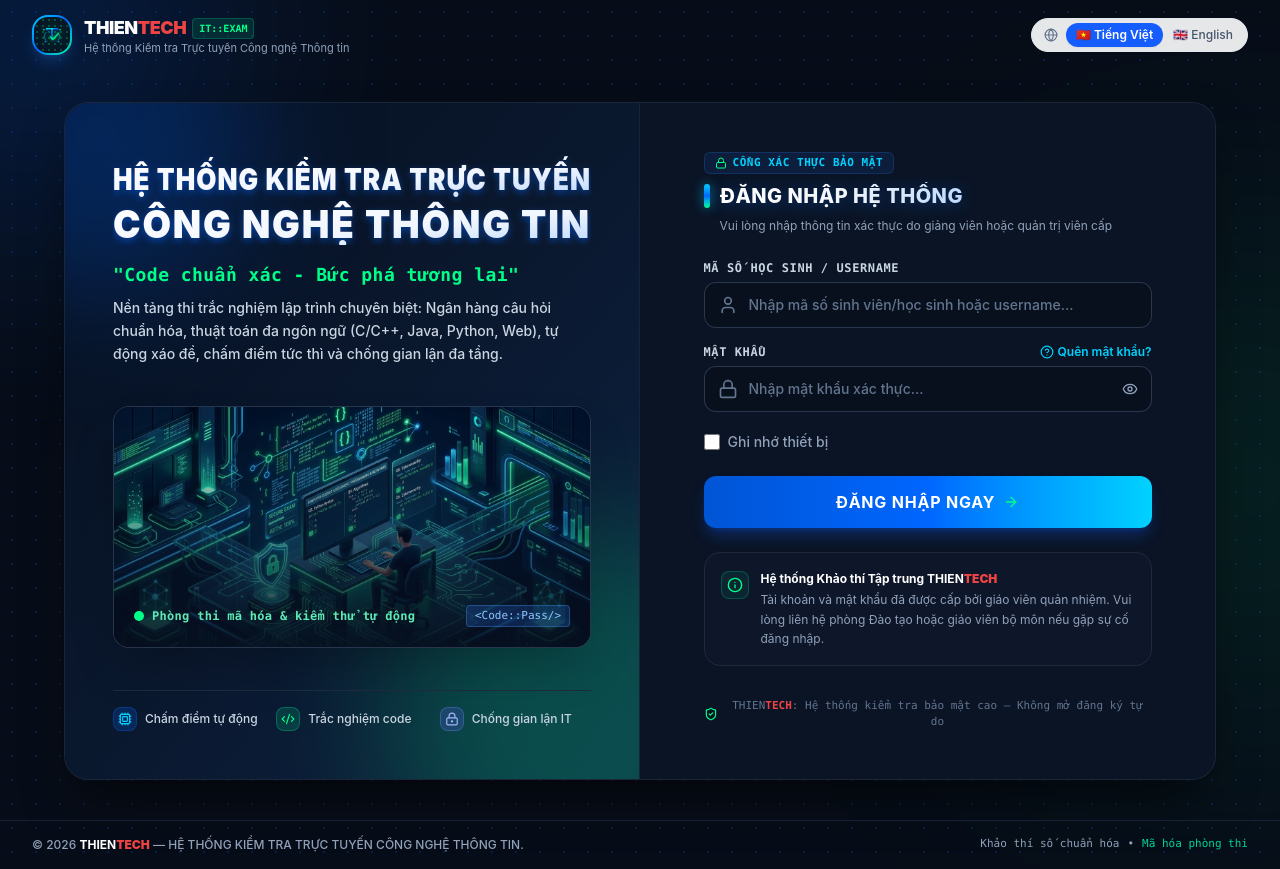
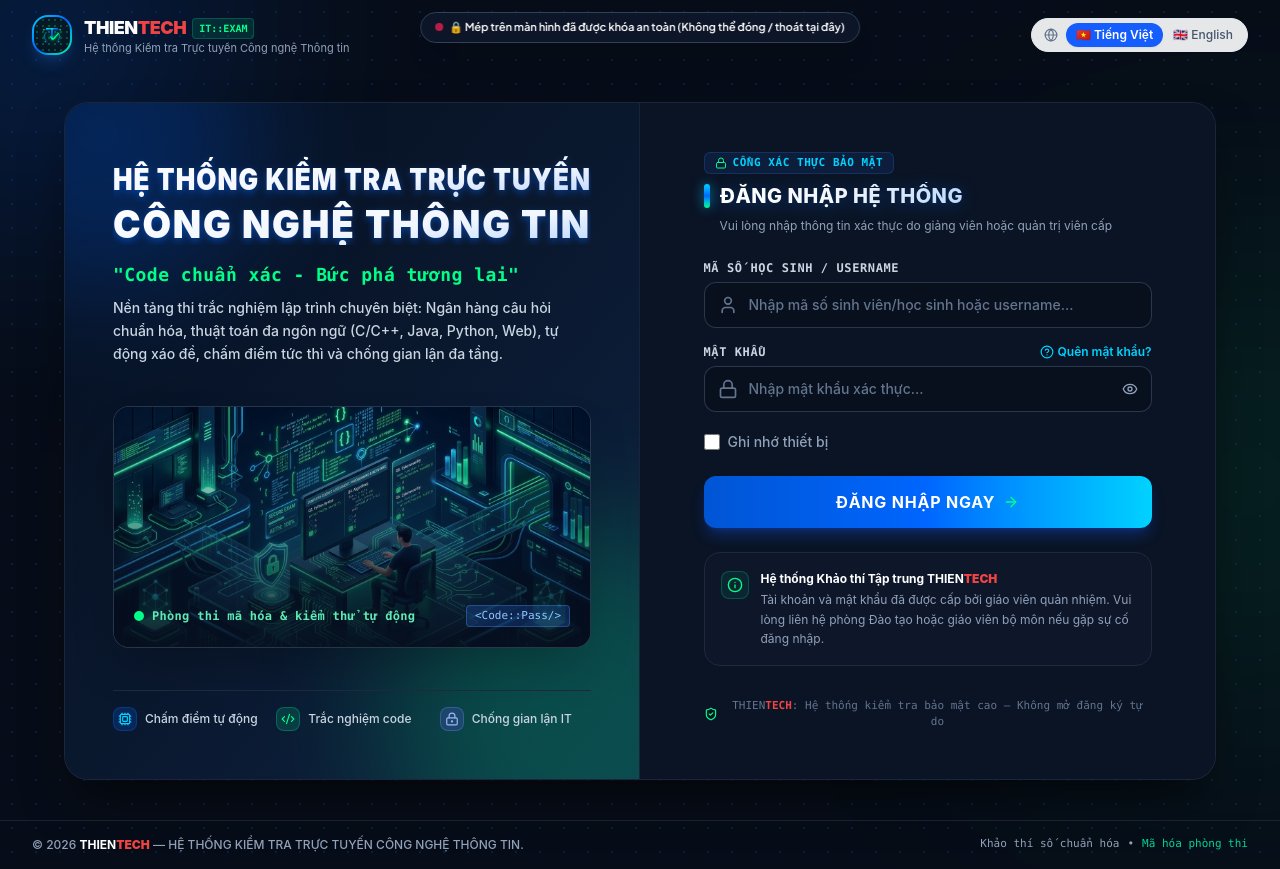
Before and after one commit to thienlnai/thientch, a React (Vite) app: page / in a window 1280 px wide. Built offline with nearby package versions, Linux system fonts and the light colour scheme; no server answers.

Commit message:
Cap nhat khong hien thi dau X phia tren

```diff
--- a/src/App.tsx
+++ b/src/App.tsx
@@ -28,6 +28,7 @@ import { LoginPage } from './components/LoginPage.tsx';
 import { AdminPortal } from './components/AdminPortal.tsx';
 import { TeacherPortal } from './components/TeacherPortal.tsx';
 import { StudentPortal } from './components/StudentPortal.tsx';
+import { TopEdgeSecurityGuard } from './components/TopEdgeSecurityGuard.tsx';
 
 export default function App() {
   const [lang, setLang] = useState<Language>('vi');
@@ -117,6 +118,8 @@ export default function App() {
   // Render Portals based on Role
   if (currentUserRole === 'admin' && currentUserData) {
     return (
+      <>
+        <TopEdgeSecurityGuard />
         <AdminPortal
           currentUser={currentUserData as UserAccount}
           onLogout={handleLogout}
@@ -129,11 +132,14 @@ export default function App() {
           submissions={submissions}
           isLiveSync={isLiveSync}
         />
+      </>
     );
   }
 
   if (currentUserRole === 'teacher' && currentUserData) {
     return (
+      <>
+        <TopEdgeSecurityGuard />
         <TeacherPortal
           teacher={currentUserData as UserAccount}
           classes={classes}
@@ -144,6 +150,7 @@ export default function App() {
           onLogout={handleLogout}
           lang={lang}
         />
+      </>
     );
   }
 
@@ -153,6 +160,8 @@ export default function App() {
     const currentClass = classes.find((c) => c.id === student.classId);
 
     return (
+      <>
+        <TopEdgeSecurityGuard />
         <StudentPortal
           student={student}
           school={currentSchool}
@@ -163,11 +172,14 @@ export default function App() {
           onLogout={handleLogout}
           lang={lang}
         />
+      </>
     );
   }
 
   // Default: Show Login Page
   return (
+    <>
+      <TopEdgeSecurityGuard />
       <LoginPage
         students={students}
         users={users}
@@ -175,5 +187,6 @@ export default function App() {
         lang={lang}
         onLanguageChange={(newLang) => setLang(newLang)}
       />
+    </>
   );
 }
--- a/src/components/ExamReviewModal.tsx
+++ b/src/components/ExamReviewModal.tsx
@@ -3,6 +3,7 @@ import { ExamSubmission, Exam, ExamQuestion } from '../types/index.ts';
 import { getExamWithQuestions, reportExamViolation } from '../services/dbService.ts';
 import { HotspotCanvas } from './HotspotCanvas.tsx';
 import { ImageLightboxModal } from './ImageLightboxModal.tsx';
+import { TopEdgeSecurityGuard } from './TopEdgeSecurityGuard.tsx';
 import { getExamPassCycleStats } from '../utils/studentHelper.ts';
 import {
   X,
@@ -240,7 +241,7 @@ export const ExamReviewModal: React.FC<ExamReviewModalProps> = ({
       if (!document.fullscreenElement && !(document as any).webkitFullscreenElement) {
         const req = el.requestFullscreen || el.webkitRequestFullscreen || el.mozRequestFullScreen || el.msRequestFullscreen;
         if (req) {
-          await req.call(el);
+          await req.call(el, { navigationUI: 'hide' });
         }
       }
       if ('keyboard' in navigator && (navigator as any).keyboard?.lock) {
@@ -507,6 +508,9 @@ export const ExamReviewModal: React.FC<ExamReviewModalProps> = ({
 
   return (
     <div className="fixed inset-0 z-60 flex items-center justify-center p-0 sm:p-6 bg-slate-900/60 backdrop-blur-md animate-in fade-in duration-200">
+      {/* VÙNG CHẮN BẢO VỆ CẠNH TRÊN: Ngăn chặn di chuột lên mép trên làm hiện nút X / thanh thoát toàn màn hình của trình duyệt */}
+      <TopEdgeSecurityGuard />
+
       <div className="w-full max-w-5xl h-[100dvh] sm:h-[92vh] bg-white rounded-none sm:rounded-3xl shadow-2xl shadow-indigo-950/15 flex flex-col overflow-hidden border-0 sm:border border-slate-200/90">
 
         {/* ================= HEADER TÔNG SÁNG CAO CẤP (TỐI ƯU TOÀN DIỆN CHO CẢ ĐIỆN THOẠI DỌC & MÁY TÍNH) ================= */}
--- /dev/null
+++ b/src/components/TopEdgeSecurityGuard.tsx
@@ -0,0 +1,137 @@
+import React, { useEffect, useState } from 'react';
+
+interface TopEdgeSecurityGuardProps {
+  className?: string;
+  showWarningNotice?: boolean;
+}
+
+/**
+ * TopEdgeSecurityGuard
+ * Bảo vệ và khóa triệt để cạnh trên màn hình ở tất cả các giao diện (Làm bài, Điểm thi, Xem lại đáp án, v.v.).
+ * Ngăn chặn trình duyệt Chromium/Chrome/Edge hiển thị bong bóng / nút X màu đen khi học sinh rê chuột lên mép trên màn hình.
+ */
+export const TopEdgeSecurityGuard: React.FC<TopEdgeSecurityGuardProps> = ({
+  className = '',
+  showWarningNotice = true,
+}) => {
+  const [isHovered, setIsHovered] = useState(false);
+
+  // Capture-phase event listeners to intercept mouse and pointer interactions near the top edge
+  useEffect(() => {
+    const handleTopMouseMove = (e: MouseEvent) => {
+      // Khi con trỏ chuột chạm vào vùng sát mép trên cùng (<= 6px)
+      if (e.clientY <= 6) {
+        e.preventDefault();
+        e.stopPropagation();
+      }
+    };
+
+    const handleTopClick = (e: MouseEvent) => {
+      // Chặn và nuốt toàn bộ sự kiện click sát mép trên để không kích hoạt bất kỳ nút thoát nào của trình duyệt
+      if (e.clientY <= 14) {
+        e.preventDefault();
+        e.stopPropagation();
+        e.stopImmediatePropagation();
+      }
+    };
+
+    const handleTopPointer = (e: PointerEvent) => {
+      if (e.clientY <= 6) {
+        e.preventDefault();
+        e.stopPropagation();
+      }
+    };
+
+    window.addEventListener('mousemove', handleTopMouseMove, { capture: true, passive: false });
+    window.addEventListener('mouseover', handleTopMouseMove, { capture: true, passive: false });
+    window.addEventListener('mouseenter', handleTopMouseMove, { capture: true, passive: false });
+    window.addEventListener('pointermove', handleTopPointer, { capture: true, passive: false });
+    window.addEventListener('pointerover', handleTopPointer, { capture: true, passive: false });
+    window.addEventListener('pointerenter', handleTopPointer, { capture: true, passive: false });
+
+    window.addEventListener('mousedown', handleTopClick, { capture: true, passive: false });
+    window.addEventListener('mouseup', handleTopClick, { capture: true, passive: false });
+    window.addEventListener('click', handleTopClick, { capture: true, passive: false });
+    window.addEventListener('dblclick', handleTopClick, { capture: true, passive: false });
+    window.addEventListener('contextmenu', handleTopClick, { capture: true, passive: false });
+
+    return () => {
+      window.removeEventListener('mousemove', handleTopMouseMove, { capture: true });
+      window.removeEventListener('mouseover', handleTopMouseMove, { capture: true });
+      window.removeEventListener('mouseenter', handleTopMouseMove, { capture: true });
+      window.removeEventListener('pointermove', handleTopPointer, { capture: true });
+      window.removeEventListener('pointerover', handleTopPointer, { capture: true });
+      window.removeEventListener('pointerenter', handleTopPointer, { capture: true });
+
+      window.removeEventListener('mousedown', handleTopClick, { capture: true });
+      window.removeEventListener('mouseup', handleTopClick, { capture: true });
+      window.removeEventListener('click', handleTopClick, { capture: true });
+      window.removeEventListener('dblclick', handleTopClick, { capture: true });
+      window.removeEventListener('contextmenu', handleTopClick, { capture: true });
+    };
+  }, []);
+
+  return (
+    <>
+      {/* VÙNG CHẮN BẢO VỆ CẠNH TRÊN: Ngăn chặn triệt để dấu X màu đen hoặc thanh thoát toàn màn hình khi rê chuột */}
+      <div
+        className={`fixed top-0 left-0 right-0 h-3.5 sm:h-4 z-[9999999] pointer-events-auto bg-transparent select-none cursor-default touch-none ${className}`}
+        style={{
+          zIndex: 9999999,
+          pointerEvents: 'auto',
+          userSelect: 'none',
+          WebkitUserSelect: 'none',
+          top: 0,
+          left: 0,
+          right: 0,
+          height: '14px',
+        }}
+        onMouseEnter={(e) => {
+          e.preventDefault();
+          e.stopPropagation();
+          setIsHovered(true);
+        }}
+        onMouseLeave={() => {
+          setIsHovered(false);
+        }}
+        onMouseMove={(e) => {
+          e.preventDefault();
+          e.stopPropagation();
+        }}
+        onMouseOver={(e) => {
+          e.preventDefault();
+          e.stopPropagation();
+        }}
+        onMouseDown={(e) => {
+          e.preventDefault();
+          e.stopPropagation();
+        }}
+        onMouseUp={(e) => {
+          e.preventDefault();
+          e.stopPropagation();
+        }}
+        onClick={(e) => {
+          e.preventDefault();
+          e.stopPropagation();
+        }}
+        onContextMenu={(e) => {
+          e.preventDefault();
+          e.stopPropagation();
+        }}
+      />
+
+      {/* Thông báo nhắc nhở tinh tế khi học sinh rê chuột lên cạnh trên */}
+      {showWarningNotice && isHovered && (
+        <div
+          className="fixed top-3 left-1/2 -translate-x-1/2 z-[9999999] pointer-events-none transition-all animate-in fade-in slide-in-from-top-1"
+          style={{ zIndex: 9999999 }}
+        >
+          <div className="px-3.5 py-1.5 rounded-full bg-slate-900/90 backdrop-blur-md text-white text-[11px] font-semibold flex items-center gap-1.5 shadow-xl border border-slate-700">
+            <span className="w-2 h-2 rounded-full bg-rose-500 animate-pulse" />
+            <span>🔒 Mép trên màn hình đã được khóa an toàn (Không thể đóng / thoát tại đây)</span>
+          </div>
+        </div>
+      )}
+    </>
+  );
+};
--- a/src/hooks/useExamSecurity.ts
+++ b/src/hooks/useExamSecurity.ts
@@ -51,7 +51,7 @@ export function useExamSecurity({
       const el = document.documentElement as any;
       const req = el.requestFullscreen || el.webkitRequestFullscreen || el.mozRequestFullScreen || el.msRequestFullscreen;
       if (req) {
-        await req.call(el);
+        await req.call(el, { navigationUI: 'hide' });
       }
     } catch {}
   }, []);
```
Also changed, not shown: src/components/ExamTakingModal.tsx (+3 -12 lines). Lines whose indentation alone changed are shown as unchanged.
